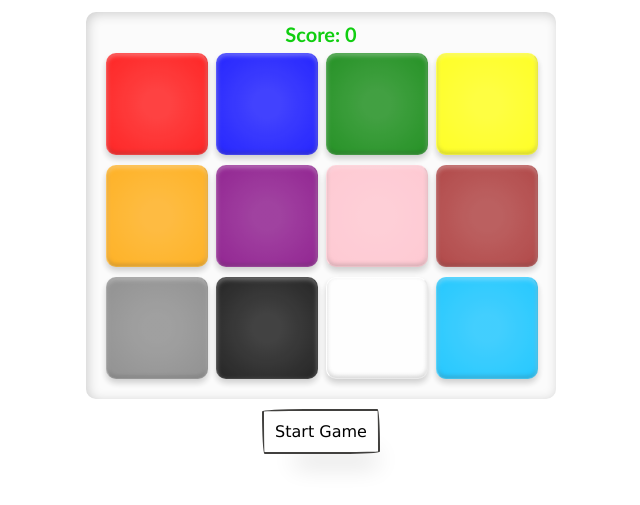
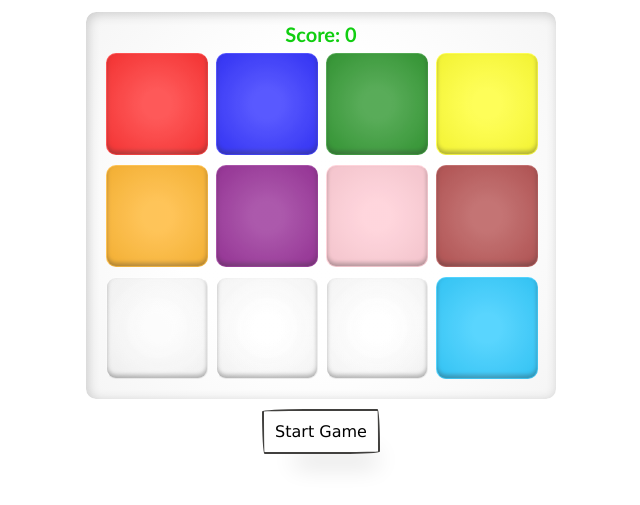
Before and after one commit to nyan-hussein/color-memorizing, a plain HTML site: page index.html in a window 1280 px wide. Shown: the part 193-698 px from the top of the page, without its empty margins (319-959 px from the left). Drawn offline with Linux system fonts and the light colour scheme.

Commit message:
styles.css

```diff
--- a/styles.css
+++ b/styles.css
@@ -14,8 +14,13 @@ body > div:first-child {
 .game-container {
   text-align: center;
   box-shadow: inset 2px 2px 12px rgba(0, 0, 0, 0.18);
-  border: inset 2px 2px 12px rgba(0, 0, 0, 0.18);
+  border: inset 2px 2px 12px rgb(0, 0, 0);
   padding: 0px 20px;
+  background: radial-gradient(
+    circle,
+    rgba(255, 255, 255, 0.979) 50%,
+    rgba(144, 144, 144, 0.055) 100%
+  );
   border-radius: 10px;
   background-color: rgb(251, 251, 251);
 }
@@ -39,14 +44,11 @@ h1 {
   border-radius: 10px;
   cursor: pointer;
   opacity: 0.9;
-  border: 1px outset rgba(255, 255, 255, 0.279);
-  box-shadow: 0 4px 6px rgba(0, 0, 0, 0.2),
-    inset 0 2px 4px rgba(255, 255, 255, 0.3),
-    inset 0 -2px 4px rgba(0, 0, 0, 0.2);
+  border: 1px outset rgba(255, 255, 255, 0.256);
+  box-shadow: inset 0px -3px 4px rgba(0, 0, 0, 0.358);
   position: relative;
   overflow: hidden;
-  transition: opacity 0.3s ease-in-out, transform 0.3s ease-in-out,
-    box-shadow 0.3s ease-in-out;
+  transition: opacity 0.2s ease-in-out, box-shadow 0.2s ease-in-out;
 }
 
 .color-button::before {
@@ -58,12 +60,11 @@ h1 {
   height: 200%;
   background: radial-gradient(
     circle,
-    rgba(255, 255, 255, 0.18) 10%,
-    rgba(255, 255, 255, 0) 70%
+    rgba(255, 255, 255, 0.281) 10%,
+    rgba(70, 70, 70, 0.105) 70%
   );
   transform: rotate(45deg);
   pointer-events: none;
-  transition: 3s ease-in-out;
 }
 
 .color-button:hover {
@@ -103,14 +104,14 @@ h1 {
 #brown {
   background-color: brown;
 }
-#gray {
-  background-color: gray;
+#deeppink {
+  background-color: deeppink;
 }
-#black {
-  background-color: black;
+#lime {
+  background-color: lime;
 }
-#white {
-  background-color: white;
+#darkblue {
+  background-color: darkblue;
 }
 #skyblue {
   background-color: deepskyblue;
@@ -171,6 +172,9 @@ h1 {
   color: #ff6b6b;
 }
 .button-55 {
+  appearance: none;
+  -webkit-appearance: none;
+  color: #000;
   background-color: #fff;
   background-size: 4px 3px;
   border: 2px solid #41403e;
@@ -218,6 +222,9 @@ h1 {
   background: unset;
   box-shadow: inset 2px 2px 12px rgb(0, 0, 0);
 }
+.highlight::before {
+  background: unset;
+}
 
 #score {
   margin-top: 10px;
```
